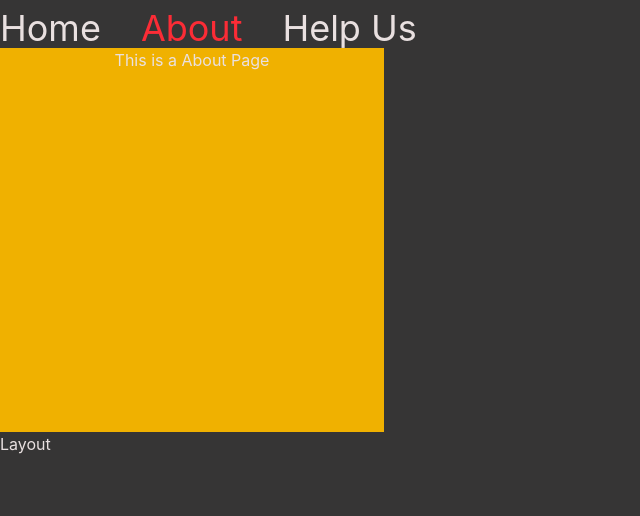
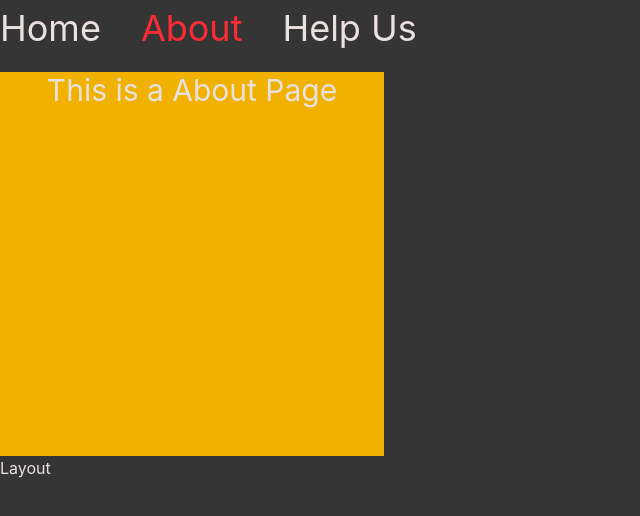
Before and after one commit to Sintu4613S/React_Proj, a React (Vite) app in the folder my_proj/: page /about in a window 1280 px wide. Shown: the top 516 px of the page, without its empty margins (0-640 px from the left). Built offline with nearby package versions, Linux system fonts and the light colour scheme.

Commit message:
Add the Style in the File

```diff
--- a/my_proj/src/Componenet2/NewRouter/About2.jsx
+++ b/my_proj/src/Componenet2/NewRouter/About2.jsx
@@ -2,7 +2,7 @@
 const About2 = () => {
   return (
     <>
-      <div className="w-96 h-96 bg-yellow-500 text-center">
+      <div className="w-96 h-96 bg-yellow-500 mt-6 text-center text-3xl">
         <h1>This is a About Page</h1>
       </div>
     </>
--- a/my_proj/src/Componenet2/NewRouter/Help.jsx
+++ b/my_proj/src/Componenet2/NewRouter/Help.jsx
@@ -3,7 +3,7 @@
 const Help = () => {
   return (
     <>
-      <div className="w-96 h-96 bg-yellow-500 text-center">
+      <div className="w-96 h-96 bg-yellow-500 mt-6 text-center text-3xl">
         <h1>This is a Help Page</h1>
       </div>
     </>
--- a/my_proj/src/Componenet2/NewRouter/Home2.jsx
+++ b/my_proj/src/Componenet2/NewRouter/Home2.jsx
@@ -2,7 +2,7 @@
 const Home2 = () => {
   return (
     <>
-      <div className="w-96 h-96 bg-yellow-500 text-center">
+      <div className="w-96 h-96 bg-yellow-500 mt-6 text-center text-3xl">
         <h1>This is a Home Page</h1>
       </div>
     </>
```
